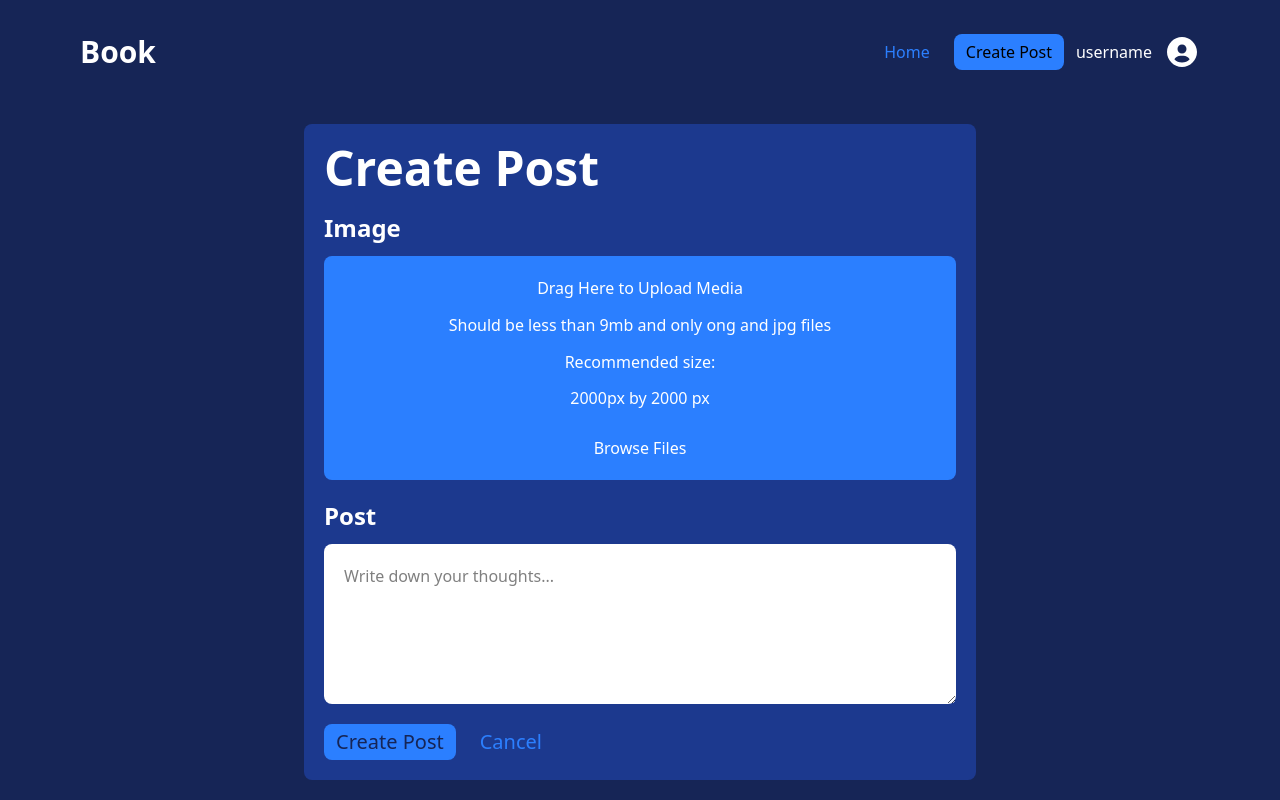
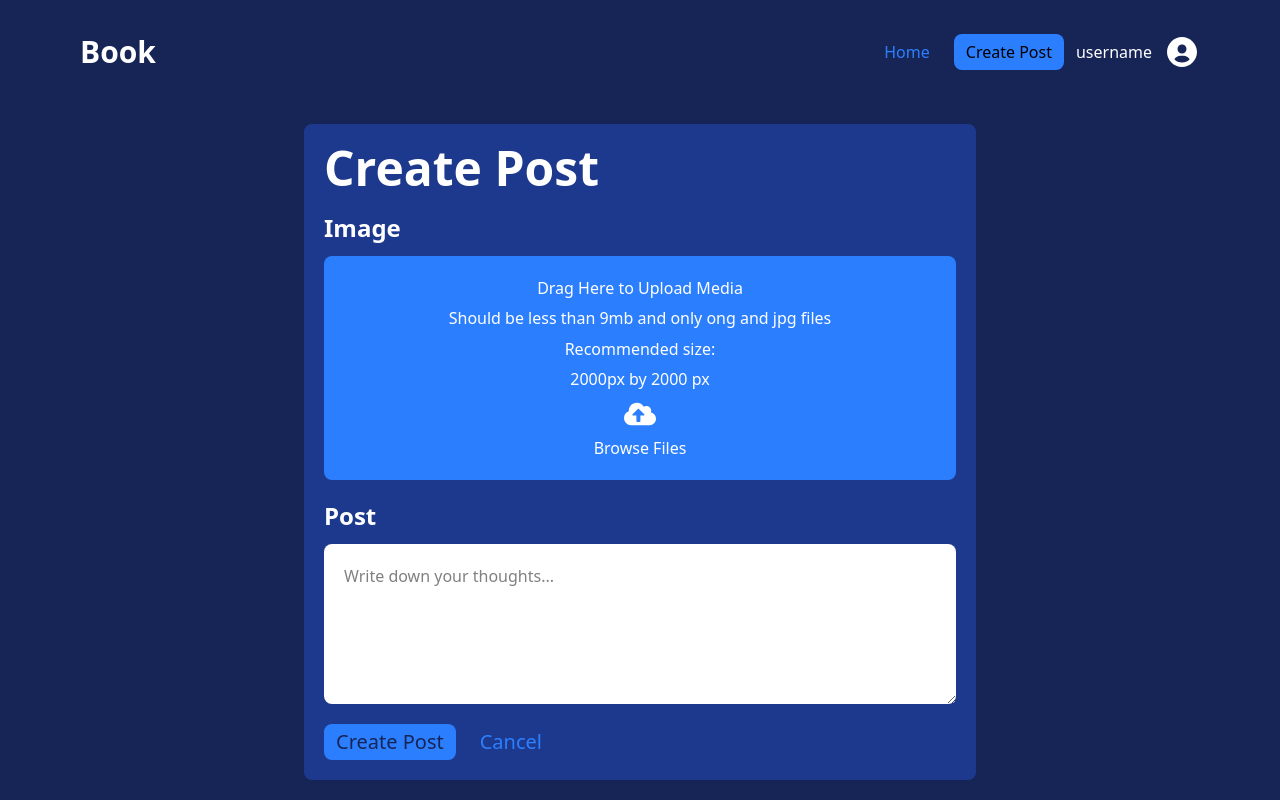
Before and after one commit to JyrexRonaldo/odin-book, a React (Vite) app in the folder frontend/: page /post/create in a window 1280 px wide. Built offline with nearby package versions, Linux system fonts and the light colour scheme.

Commit message:
Add upload icon

```diff
--- a/frontend/src/components/CreatePostPage/CreatePostPage.jsx
+++ b/frontend/src/components/CreatePostPage/CreatePostPage.jsx
@@ -1,3 +1,4 @@
+import { FaCloudUploadAlt } from 'react-icons/fa'
 import Navbar from '../Navbar/Navbar'
 import { useNavigate } from 'react-router-dom'
 
@@ -17,7 +18,7 @@ function CreatePostPage() {
                     <div className="flex flex-col gap-3">
                         <p className="text-2xl font-bold">Image</p>
                         <div className="flex min-h-56 justify-center rounded-lg bg-blue-500 p-5 text-center">
-                            <div className="flex flex-col justify-between">
+                            <div className="flex flex-col justify-between items-center">
                                 <p>Drag Here to Upload Media</p>
                                 <p>
                                     Should be less than 9mb and only ong and jpg
@@ -25,7 +26,7 @@ function CreatePostPage() {
                                 </p>
                                 <p>Recommended size:</p>
                                 <p>2000px by 2000 px</p>
-                                <div></div>
+                                <FaCloudUploadAlt className='size-8' />
                                 <label htmlFor="postImage">Browse Files</label>
                             </div>
                             <input
```
